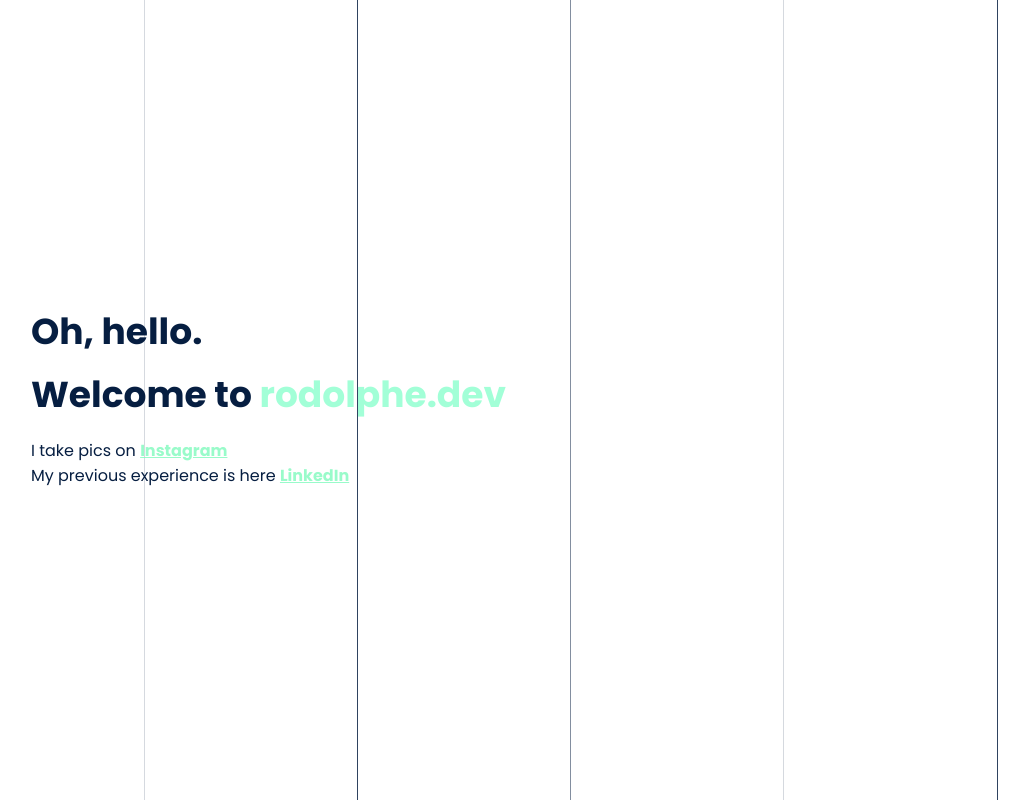
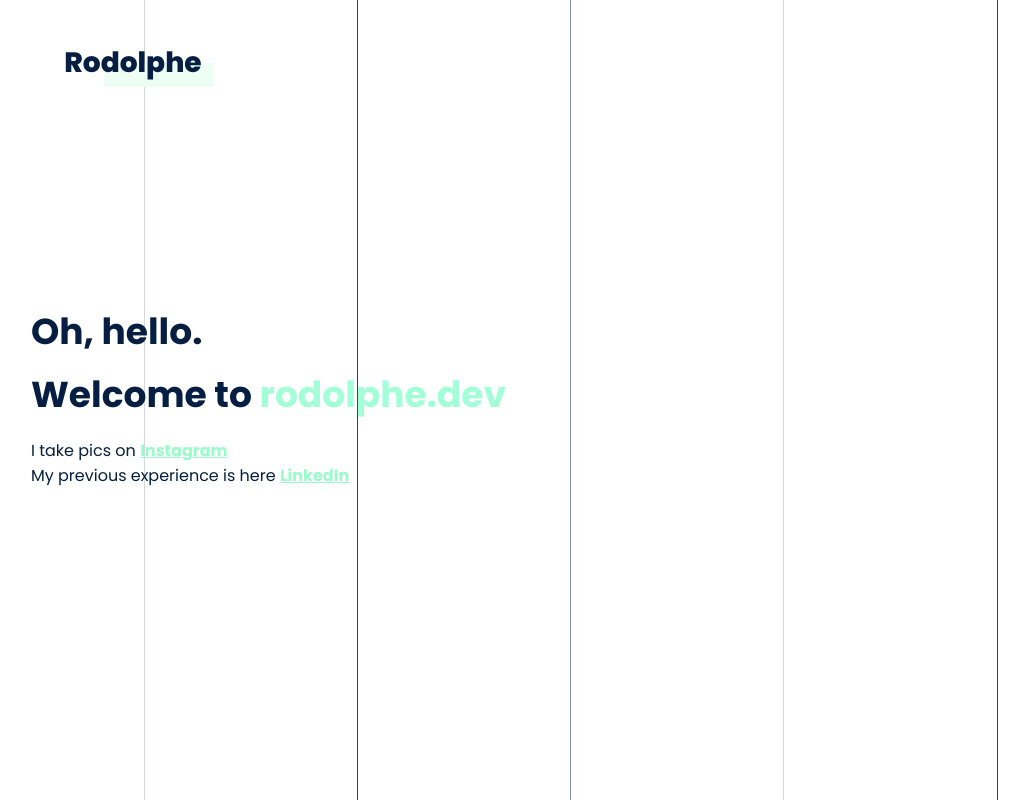
Before and after one commit to roprzz/rodolphe, a Gatsby site: page / in a window 1280 px wide. Shown: the whole page, without its empty margins (69-1098 px from the left). Built offline with nearby package versions, Linux system fonts and the light colour scheme; Gatsby itself is replaced by a stand-in of ours.

Commit message:
added a header

```diff
--- a/src/components/header.js
+++ b/src/components/header.js
@@ -4,6 +4,8 @@
 
 const Header = ({ siteTitle }) => (
   <div className="header">
+    <h1 className="home-btn">Rodolphe<div className="thick-underline" /></h1>
+
   </div>
 )
 
--- a/src/components/layout.js
+++ b/src/components/layout.js
@@ -25,8 +25,8 @@
 
   return (
     <>
+    <Header />
       <div className="wrapper">
-
         <main>{children}</main>
       </div>
     </>
--- a/src/styles/global.css
+++ b/src/styles/global.css
@@ -33,7 +33,33 @@
 }
 
 .header{
-  background-color: deeppink;
   width: 100%;
   height: 5%;
+  position: absolute;
 }
+
+.home-btn {
+  width: fit-content;
+  font-weight: 800;
+  font-size: 28px;
+  color: #061E41;
+
+  margin-left: calc( var(--one-third0) - 5rem);
+  margin-top: 48px;
+}
+
+.home-btn:hover{
+  cursor: pointer;
+}
+
+.thick-underline {
+  display: inline-block;
+  text-decoration: none;
+  border-bottom: 24px solid #edfef5;
+  position: relative;
+  z-index: -1;
+  bottom: 16px;
+  right: -40px;
+  height: 16px;
+  width: 80%;
+}
```
